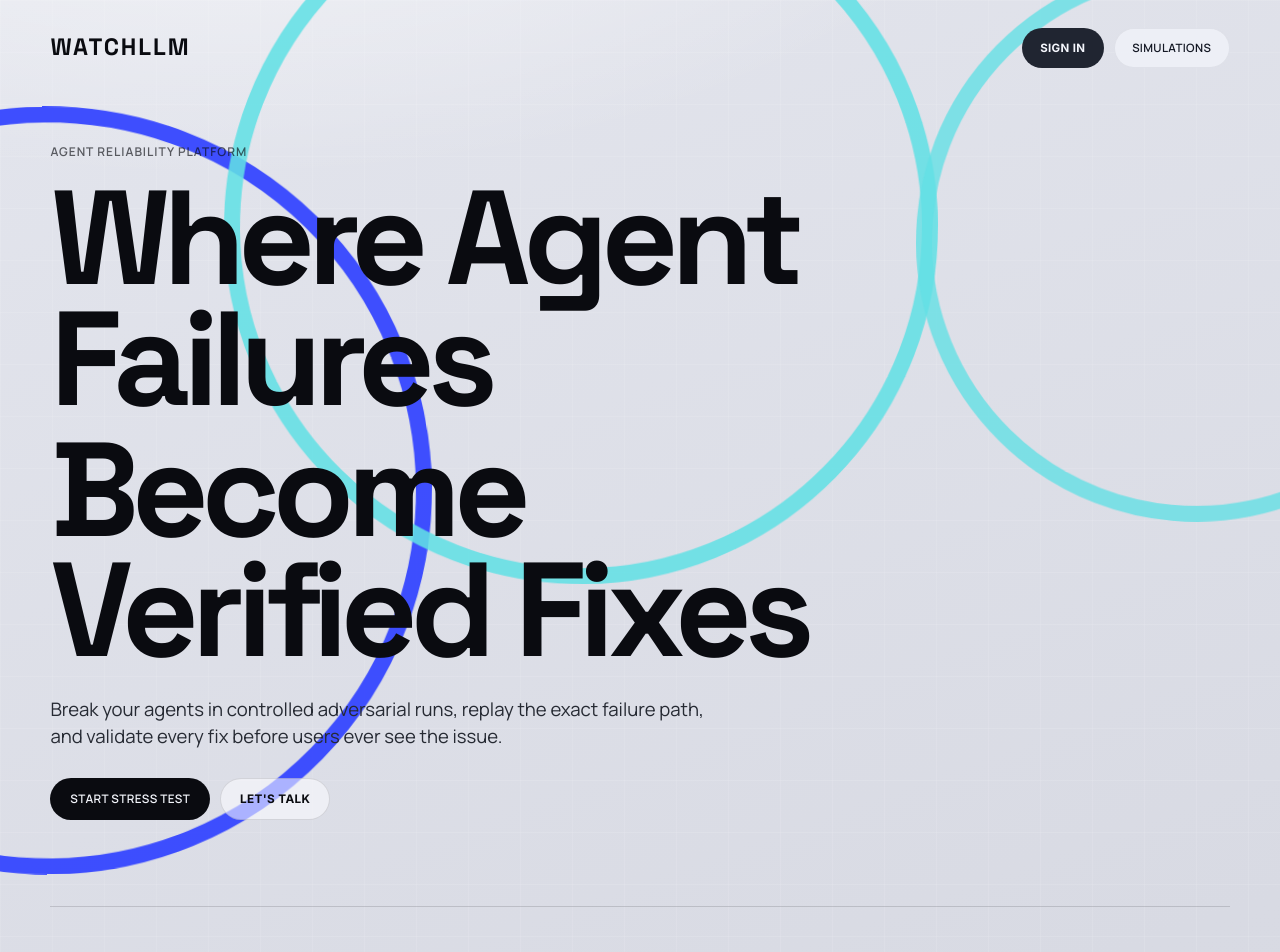
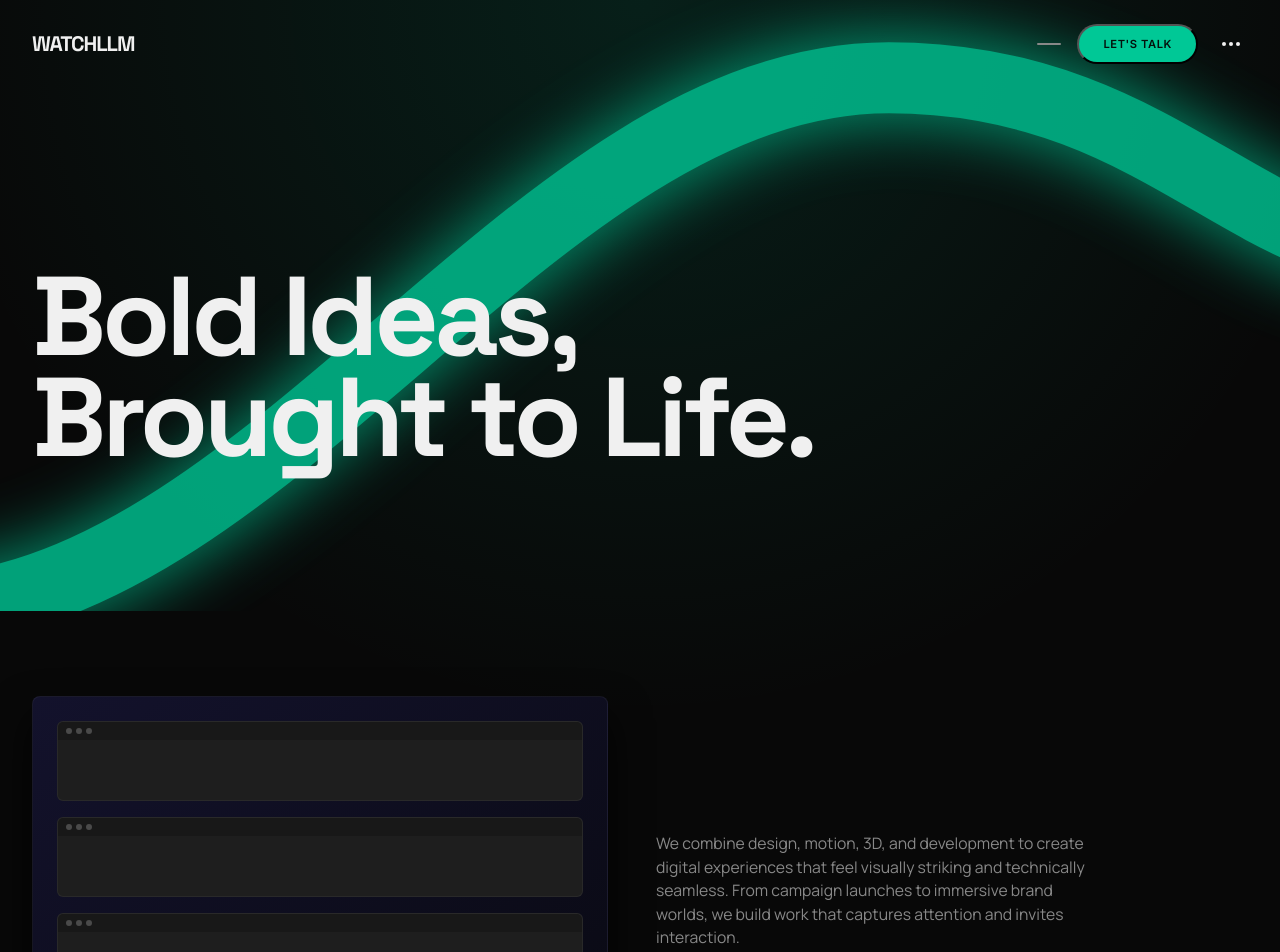
Before and after one commit to kaadipranav/WATCHLLM-core, a Next.js app in the folder apps/web/: page / in a window 1280 px wide. Shown: the top 952 px of the page. Built offline with nearby package versions, Linux system fonts and the light colour scheme; no server answers.

Commit message:
feat: Implement Lusion inspired landing page with new styles and layout

```diff
--- a/apps/web/src/app/globals.css
+++ b/apps/web/src/app/globals.css
@@ -2062,3 +2062,226 @@
     top: -2rem;
   }
 }
+
+/* -- Lusion Inspired Landing Page -- */
+.lusion-page {
+  --lusion-bg: var(--bg);
+  --lusion-surface: rgba(15, 15, 15, 0.4);
+  --lusion-accent: var(--accent); /* neon cyan/teal */
+  --lusion-accent-dim: var(--accent-dim);
+  --lusion-text: var(--text-primary);
+
+  position: relative;
+  min-height: 100dvh;
+  background-color: var(--lusion-bg);
+  color: var(--lusion-text);
+  overflow-x: hidden;
+  padding: 0;
+  margin: 0;
+}
+
+.lusion-bg-glow {
+  position: absolute;
+  top: 0;
+  left: 0;
+  right: 0;
+  height: 100vh;
+  background: radial-gradient(circle at 50% 0%, var(--lusion-accent-dim) 0%, transparent 70%);
+  pointer-events: none;
+  z-index: 1;
+}
+
+.lusion-swoosh-container {
+  position: absolute;
+  top: -100px;
+  left: 50%;
+  transform: translateX(-50%);
+  width: 100%;
+  max-width: 1440px;
+  height: 800px;
+  z-index: 2;
+  pointer-events: none;
+}
+
+.lusion-header {
+  position: relative;
+  z-index: 10;
+  display: flex;
+  align-items: center;
+  justify-content: space-between;
+  padding: var(--sp-6) var(--sp-8);
+}
+
+.lusion-logo-container {
+  display: flex;
+  align-items: center;
+}
+
+.lusion-logo {
+  font-size: 1.5rem;
+  font-weight: 700;
+  letter-spacing: -0.05em;
+  margin: 0;
+}
+
+.lusion-nav {
+  display: flex;
+  align-items: center;
+  gap: var(--sp-4);
+}
+
+.lusion-pill-dash {
+  width: 24px;
+  height: 2px;
+  background: var(--text-secondary);
+  border-radius: 2px;
+}
+
+.lusion-pill {
+  border-radius: 9999px;
+  padding: 0 var(--sp-6);
+  height: 40px;
+  font-size: 0.8rem;
+  letter-spacing: 0.05em;
+  font-weight: 600;
+  text-transform: uppercase;
+}
+
+.lusion-menu-btn {
+  display: flex;
+  gap: 3px;
+  background: transparent;
+  border: none;
+  padding: var(--sp-2);
+}
+
+.lusion-dot {
+  width: 4px;
+  height: 4px;
+  border-radius: 50%;
+  background: var(--text-primary);
+}
+
+.lusion-hero {
+  position: relative;
+  z-index: 5;
+  padding: calc(var(--sp-16) * 1.5) var(--sp-8);
+  display: flex;
+  flex-direction: column;
+  justify-content: center;
+  min-height: 70vh;
+}
+
+.lusion-title {
+  font-size: clamp(4rem, 10vw, 8rem);
+  line-height: 0.9;
+  letter-spacing: -0.04em;
+  margin: 0;
+  color: var(--text-primary);
+  text-transform: none;
+  max-width: 1200px;
+  mix-blend-mode: normal;
+}
+
+.lusion-content {
+  position: relative;
+  z-index: 10;
+  padding: var(--sp-12) var(--sp-8) var(--sp-24);
+}
+
+.lusion-grid {
+  display: grid;
+  grid-template-columns: 1fr 1fr;
+  gap: var(--sp-12);
+  max-width: 1200px;
+  align-items: end;
+}
+
+.lusion-projects-card {
+  background: var(--surface-2);
+  border-radius: var(--r-xl);
+  padding: var(--sp-6);
+  display: flex;
+  flex-direction: column;
+  gap: var(--sp-4);
+  /* Lusion inspired dark container */
+  background: linear-gradient(145deg, #13122c, #0a0a14);
+  border: 1px solid rgba(255, 255, 255, 0.05);
+  box-shadow: 0 20px 40px rgba(0,0,0,0.8);
+}
+
+.lusion-browser {
+  background: var(--surface-3);
+  border-radius: var(--r-md);
+  overflow: hidden;
+  border: 1px solid rgba(255, 255, 255, 0.05);
+}
+
+.lusion-browser-header {
+  display: flex;
+  gap: 4px;
+  padding: 6px 8px;
+  background: rgba(0, 0, 0, 0.2);
+}
+
+.lusion-browser-header span {
+  width: 6px;
+  height: 6px;
+  border-radius: 50%;
+  background: var(--text-tertiary);
+}
+
+.lusion-browser-body {
+  height: 60px;
+  opacity: 0.6;
+}
+
+.lusion-description {
+  display: flex;
+  flex-direction: column;
+  gap: var(--sp-6);
+  max-width: 440px;
+}
+
+.lusion-description p {
+  font-size: 1.125rem;
+  line-height: 1.5;
+  color: var(--text-secondary);
+  margin: 0;
+}
+
+.lusion-approach-cta {
+  align-self: flex-start;
+  border-radius: 9999px;
+  padding: 0 var(--sp-6);
+  height: 44px;
+  font-size: 0.8rem;
+  letter-spacing: 0.05em;
+  text-transform: uppercase;
+}
+
+@media (max-width: 900px) {
+  .lusion-header {
+    padding: var(--sp-4);
+  }
+  .lusion-hero {
+    padding: var(--sp-12) var(--sp-4);
+  }
+  .lusion-title {
+    font-size: clamp(3rem, 12vw, 4.5rem);
+  }
+  .lusion-content {
+    padding: var(--sp-8) var(--sp-4);
+  }
+  .lusion-grid {
+    grid-template-columns: 1fr;
+    gap: var(--sp-12);
+  }
+  .lusion-projects-card {
+    order: 2;
+  }
+  .lusion-description {
+    order: 1;
+    max-width: 100%;
+  }
+}
--- a/apps/web/src/app/page.tsx
+++ b/apps/web/src/app/page.tsx
@@ -25,67 +25,84 @@
 
 export default function HomePage(): JSX.Element {
   return (
-    <main className={`monument-page ${manrope.className}`}>
-      <div className="monument-ring monument-ring-left" aria-hidden="true" />
-      <div className="monument-ring monument-ring-center" aria-hidden="true" />
-      <div className="monument-ring monument-ring-right" aria-hidden="true" />
+    <main className={`lusion-page ${manrope.className}`}>
+      {/* Background Glow */}
+      <div className="lusion-bg-glow" aria-hidden="true" />
 
-      <header className="monument-header">
-        <p className={`${spaceGrotesk.className} monument-logo`}>WATCHLLM</p>
-        <nav className="monument-nav" aria-label="Primary">
+      {/* Decorative Swoosh / Accent Line */}
+      <div className="lusion-swoosh-container" aria-hidden="true">
+        <svg viewBox="0 0 1440 800" fill="none" xmlns="http://www.w3.org/2000/svg" preserveAspectRatio="xMidYMid slice">
+          <path d="M-100 800 C 300 800, 600 200, 1000 200 C 1300 200, 1400 400, 1600 400"
+                stroke="var(--accent)"
+                strokeWidth="80"
+                strokeLinecap="round"
+                fill="none"
+                opacity="0.8"
+                filter="url(#glow)"/>
+          <defs>
+            <filter id="glow" x="-20%" y="-20%" width="140%" height="140%">
+              <feGaussianBlur stdDeviation="40" result="blur" />
+              <feComposite in="SourceGraphic" in2="blur" operator="over" />
+            </filter>
+          </defs>
+        </svg>
+      </div>
+
+      <header className="lusion-header">
+        <div className="lusion-logo-container">
+          <p className={`${spaceGrotesk.className} lusion-logo`}>WATCHLLM</p>
+        </div>
+
+        <nav className="lusion-nav" aria-label="Primary">
+          <div className="lusion-pill-dash"></div>
           <DashboardCta
-            className="monument-pill monument-pill-dark"
-            signedOutLabel="SIGN IN"
+            className="lusion-pill btn-primary"
+            signedOutLabel="LET'S TALK"
             signedInLabel="OPEN DASHBOARD"
           />
-          <Link className="monument-pill monument-pill-light" href="/dashboard/simulations">
-            SIMULATIONS
-          </Link>
+          <button className="lusion-menu-btn" aria-label="Menu">
+            <span className="lusion-dot"></span>
+            <span className="lusion-dot"></span>
+            <span className="lusion-dot"></span>
+          </button>
         </nav>
       </header>
 
-      <section className="monument-hero">
-        <p className="monument-kicker">Agent Reliability Platform</p>
-        <h1 className={`${spaceGrotesk.className} monument-title`}>
-          <span>Where Agent Failures</span>
-          <span>Become Verified Fixes</span>
+      <section className="lusion-hero">
+        <h1 className={`${spaceGrotesk.className} lusion-title`}>
+          <span>Bold Ideas,</span>
+          <br />
+          <span>Brought to Life.</span>
         </h1>
-        <p className="monument-lead">
-          Break your agents in controlled adversarial runs, replay the exact failure path, and validate every fix
-          before users ever see the issue.
-        </p>
-
-        <div className="monument-actions">
-          <Link className="monument-cta monument-cta-primary" href="/dashboard/settings/billing">
-            START STRESS TEST
-          </Link>
-          <DashboardCta
-            className="monument-cta monument-cta-secondary"
-            signedOutLabel="LET'S TALK"
-            signedInLabel="GO TO DASHBOARD"
-          />
-        </div>
       </section>
 
-      <section className="monument-statements" aria-label="Core value">
-        {STATEMENTS.map((statement, index) => (
-          <article key={statement.title} className="monument-statement">
-            <p className="monument-index">0{index + 1}</p>
-            <h2 className={`${spaceGrotesk.className} monument-subtitle`}>{statement.title}</h2>
-            <p className="monument-copy">{statement.copy}</p>
-          </article>
-        ))}
-      </section>
+      <section className="lusion-content">
+        <div className="lusion-grid">
+          {/* Left container with 3 browser-style project thumbnails */}
+          <div className="lusion-projects-card">
+            <div className="lusion-browser">
+               <div className="lusion-browser-header"><span></span><span></span><span></span></div>
+               <div className="lusion-browser-body bg-accent-dim"></div>
+            </div>
+            <div className="lusion-browser">
+               <div className="lusion-browser-header"><span></span><span></span><span></span></div>
+               <div className="lusion-browser-body bg-surface-3"></div>
+            </div>
+            <div className="lusion-browser">
+               <div className="lusion-browser-header"><span></span><span></span><span></span></div>
+               <div className="lusion-browser-body bg-border-strong"></div>
+            </div>
+          </div>
 
-      <section className="monument-closer">
-        <h2 className={`${spaceGrotesk.className} monument-final`}>Ship agents your users can trust.</h2>
-        <div className="monument-actions">
-          <Link className="monument-cta monument-cta-primary" href="/dashboard/settings/billing">
-            GET STARTED
-          </Link>
-          <a className="monument-cta monument-cta-secondary" href="mailto:team@watchllm.dev">
-            CONTACT SALES
-          </a>
+          {/* Right text content */}
+          <div className="lusion-description">
+            <p>
+              We combine design, motion, 3D, and development to create digital experiences that feel visually striking and technically seamless. From campaign launches to immersive brand worlds, we build work that captures attention and invites interaction.
+            </p>
+            <Link className="lusion-approach-cta btn btn-secondary" href="/dashboard/simulations">
+              OUR APPROACH
+            </Link>
+          </div>
         </div>
       </section>
     </main>
```
